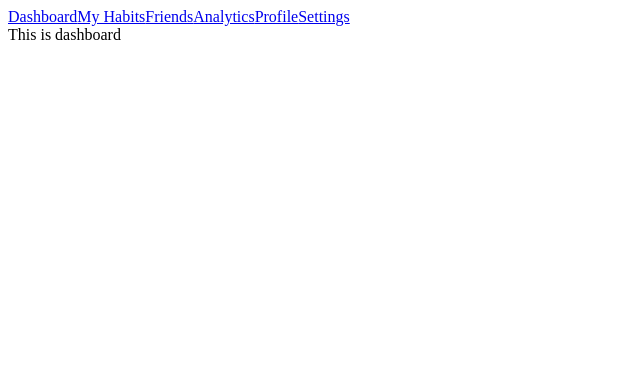
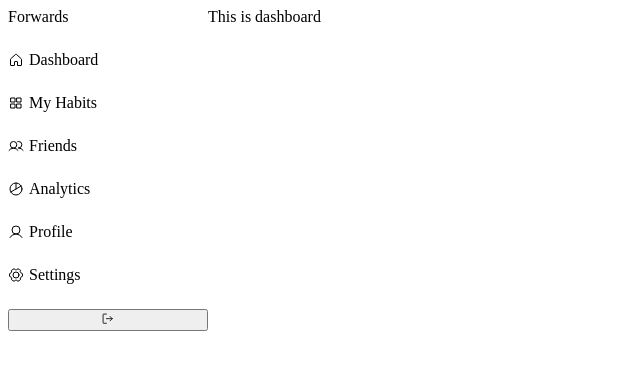
Before and after one commit to choijake0207/Habit, a React (Vite) app in the folder client/: page / in a window 1280 px wide. Shown: the top 370 px of the page, without its empty margins (0-640 px from the left). Built offline with nearby package versions, Linux system fonts and the light colour scheme.

Commit message:
add: basic skeletal layout

```diff
--- a/client/src/Layout/Root.jsx
+++ b/client/src/Layout/Root.jsx
@@ -1,20 +1,23 @@
 import React from 'react'
 import {NavLink, Outlet} from "react-router"
+import {House, GearSix, Users, SquaresFour, ChartPie, User, SignOut} from "phosphor-react"
+import "./root.css"
 
 
 export default function Root() {
   return (
-    <div class="root-layout">
-        <aside>
-          <nav>
-            <NavLink to="/">Dashboard</NavLink>
-            <NavLink to="/myhabits">My Habits</NavLink>
-            <NavLink to="/friends">Friends</NavLink>
-            <NavLink to="/analytics">Analytics</NavLink>
-            <NavLink to="/profile">Profile</NavLink>
-            <NavLink to="/settings">Settings</NavLink>
-          </nav>
-        </aside>
+    <div class="root">
+
+        <nav class="root_navbar">
+          <div className="logo-wrap">Forwards</div>
+          <NavLink  to="/"><House/>Dashboard</NavLink>
+          <NavLink  to="/myhabits"><SquaresFour/>My Habits</NavLink>
+          <NavLink  to="/friends"><Users/>Friends</NavLink>
+          <NavLink  to="/analytics"><ChartPie/>Analytics</NavLink>
+          <NavLink  to="/profile"><User/>Profile</NavLink>
+          <NavLink  to="/settings"><GearSix/>Settings</NavLink>
+          <button class="navbar_signout"><SignOut/></button>
+        </nav>
 
         <main class="main-content">
           <Outlet/>
--- /dev/null
+++ b/client/src/Layout/root.css
@@ -0,0 +1,22 @@
+
+.root {
+    display: flex;
+    height: 100vh;
+    overflow-y: hidden;
+}
+.root_navbar {
+    display: flex;
+    flex-direction: column;
+    gap: 25px;
+    width: 200px;
+    background: var(--secondary-bg)
+}
+.root_navbar a {
+    color: var(--primary-text);
+    text-decoration: none;
+    font-weight: 500;
+    display: flex;
+    align-items: center;
+    gap: 5px;
+    font-size: 1em;
+}
```
